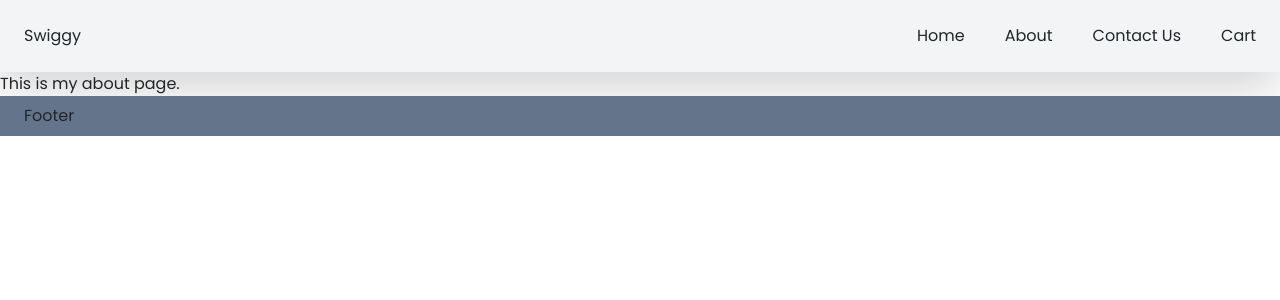
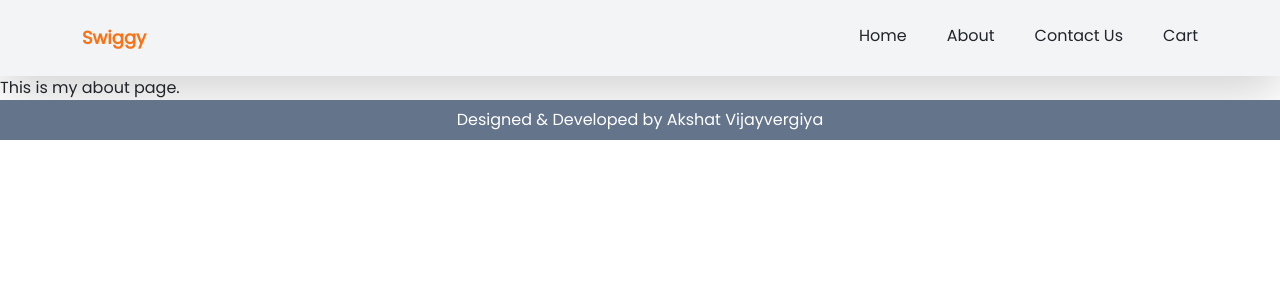
Before and after one commit to akshat-vv/swiggy_clone, a React (Create React App) app: page /about in a window 1280 px wide. Shown: the top 300 px of the page. Built offline with nearby package versions, Linux system fonts and the light colour scheme.

Commit message:
shimmer circle

```diff
--- a/src/components/Banner.js
+++ b/src/components/Banner.js
@@ -11,7 +11,7 @@ const Banner = ({ banner }) => {
         banner.map((banner) => {
           const { imageId, action } = banner;
           const { text } = action;
-          return <img src={`https://media-assets.swiggy.com/swiggy/image/upload/fl_lossy,f_auto,q_auto,w_288,h_360/${imageId}`} alt="" className="h-40 mix-blend-multiply" />
+          return <img src={`https://media-assets.swiggy.com/swiggy/image/upload/fl_lossy,f_auto,q_auto,w_288,h_360/${imageId}`} alt="" className="h-40 mix-blend-multiply cursor-pointer hover:shadow-sm" />
         })
       }
     </>
--- a/src/components/Body.js
+++ b/src/components/Body.js
@@ -1,7 +1,7 @@
 import React, { useState, useEffect } from 'react';
 import Banner from './Banner';
 import RestaurantCard from './RestaurantCard';
-import Shimmer from './Shimmer';
+import { ShimmerCard, ShimmerCircle } from './Shimmer';
 
 const Body = () => {
   const [allRestaurants, setAllRestaurants] = useState([]);
@@ -20,15 +20,16 @@ const Body = () => {
   }
 
   return (
-    <div className='flex flex-col p-4'>
-      {banner.length > 0 &&
-        < div className=' mb-4 rounded-m flex justify-around' >
+    <div className='container-sm flex flex-col p-4'>
+      < div className=' mb-4 rounded-m flex justify-around' >
+        {banner?.length === 0 ? <ShimmerCircle /> :
+
           <Banner banner={banner} />
-        </div>
-      }
-      <div className='flex flex-wrap justify-between gap-3'>
+        }
+      </div>
+      <div className='flex flex-wrap gap-4 pl-6'>
 
-        {allRestaurants?.length === 0 ? <Shimmer /> :
+        {allRestaurants?.length === 0 ? <ShimmerCard /> :
           allRestaurants?.map((restaurant) => {
             return <RestaurantCard {...restaurant.info} />
           })
--- a/src/components/Footer.js
+++ b/src/components/Footer.js
@@ -2,7 +2,9 @@ import React from 'react'
 
 const Footer = () => {
   return (
-    <div className='px-4 py-2 h-5/6 bg-slate-500'>Footer</div>
+    <div className='px-4 py-2 h-5/6 bg-slate-500 flex justify-center text-white'>
+      Designed & Developed by Akshat Vijayvergiya
+    </div>
   )
 }
 
--- a/src/components/Header.js
+++ b/src/components/Header.js
@@ -4,8 +4,9 @@ import { Link } from 'react-router-dom';
 
 const Header = () => {
   return (
-    <div className='p-4 flex justify-between bg-gray-100 shadow-lg'>
-      <div className="logo">
+    <div className='p-4  bg-gray-100 shadow-lg'>
+      <div className="flex justify-between container-lg">
+        <div className="logo text-orange-500 font-extrabold text-lg">
           Swiggy
       </div>
       <div className="">
@@ -17,6 +18,7 @@ const Header = () => {
           </ul>
       </div>
     </div>
+    </div>
   )
 }
 
--- a/src/components/RestaurantCard.js
+++ b/src/components/RestaurantCard.js
@@ -6,13 +6,13 @@ const RestaurantCard = (props) => {
     const {slaString} = sla;
 
     return (
-        <div className='w-72 h-62 rounded-md flex flex-column overflow-hidden hover:shadow-md cursor-pointer'>
-        <div className='bg-slate-500 w-72 h-44 rounded-md overflow-clip shadow-sm'>
-            <img className='w-full h-full object-cover' src={`https://media-assets.swiggy.com/swiggy/image/upload/fl_lossy,f_auto,q_auto,w_660/${cloudinaryImageId}`} alt="" />
+        <div className='w-72 h-62 rounded-md flex flex-column overflow-hidden hover: cursor-pointer'>
+            <div className='bg-slate-500 w-72 h-44 rounded-md overflow-clip shadow-md'>
+                <img className='w-full h-full object-cover' src={`https://media-assets.swiggy.com/swiggy/image/upload/fl_lossy,f_auto,q_auto,w_660/${cloudinaryImageId}`} alt="" />
         </div>
             <div className="flex flex-column flex-wrap gap-1 mt-1 p-2">
-                <p className="font-extrabold text-xl">{name}</p>
-                <p className='text-slate-500'> 🌟 {avgRating} | {slaString}</p>
+                <p className="font-extrabold text-sm">{name}</p>
+                <p className='text-slate-500 text-sm'> 🌟 {avgRating} | {slaString}</p>
                 <p className='text-slate-300 text-xs font-thin'>{cuisines.slice(0,3).join(", ")}</p>
             </div>
         </div>
--- a/src/components/Shimmer.js
+++ b/src/components/Shimmer.js
@@ -1,6 +1,6 @@
 import React from 'react'
 
-const Shimmer = () => {
+export const ShimmerCard = () => {
   return (
     <>
     {
@@ -20,4 +20,19 @@ const Shimmer = () => {
   )
 }
 
-export default Shimmer
+export const ShimmerCircle = () => {
+  return (
+    <>
+      {
+        Array(8).fill("").map(() => (
+          <div className='animate-bounce flex justify-around m-4'>
+            <div className='bg-gray-200 rounded-full w-20 h-20'>
+
+            </div>
+          </div>
+
+        ))
+      }
+    </>
+  )
+}
```
